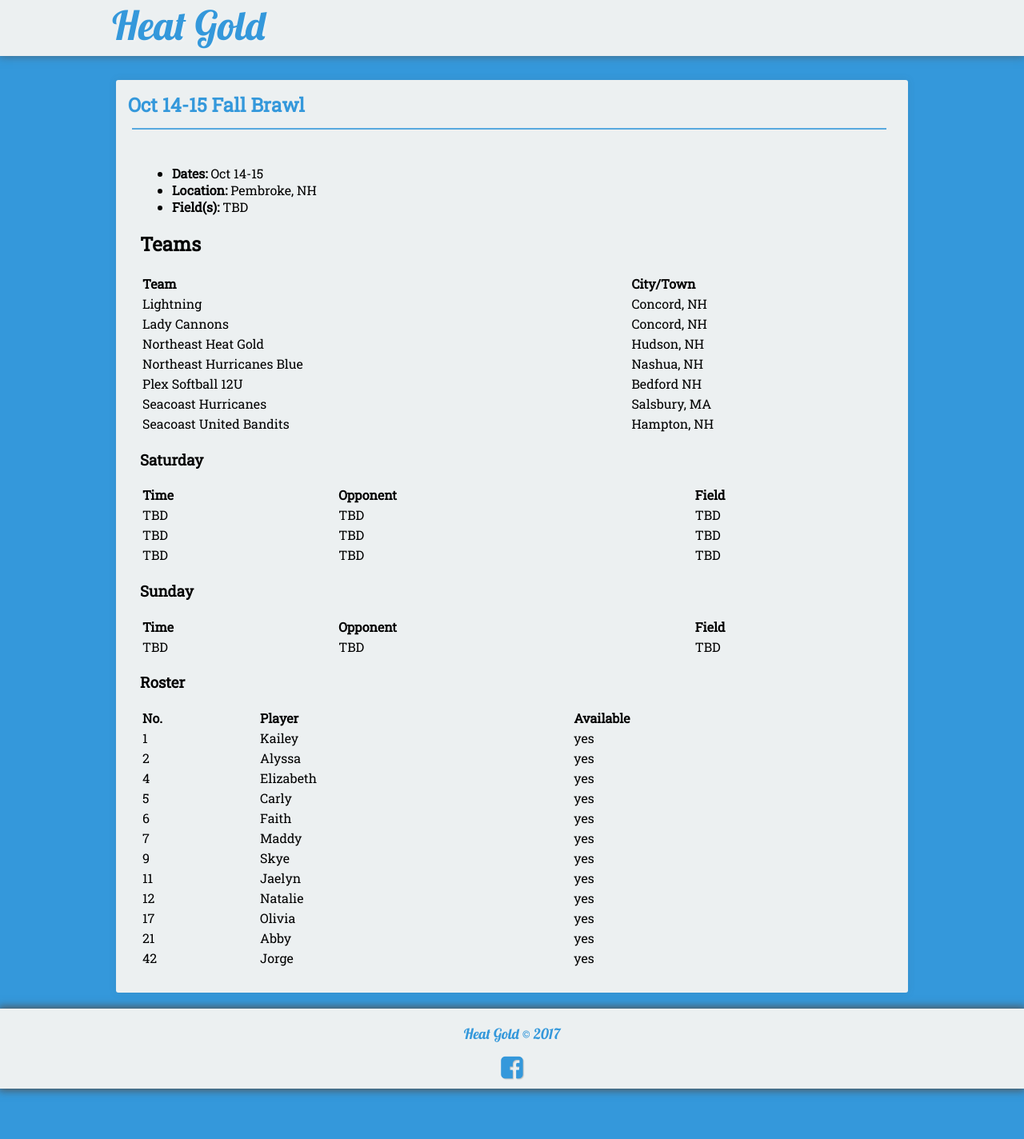
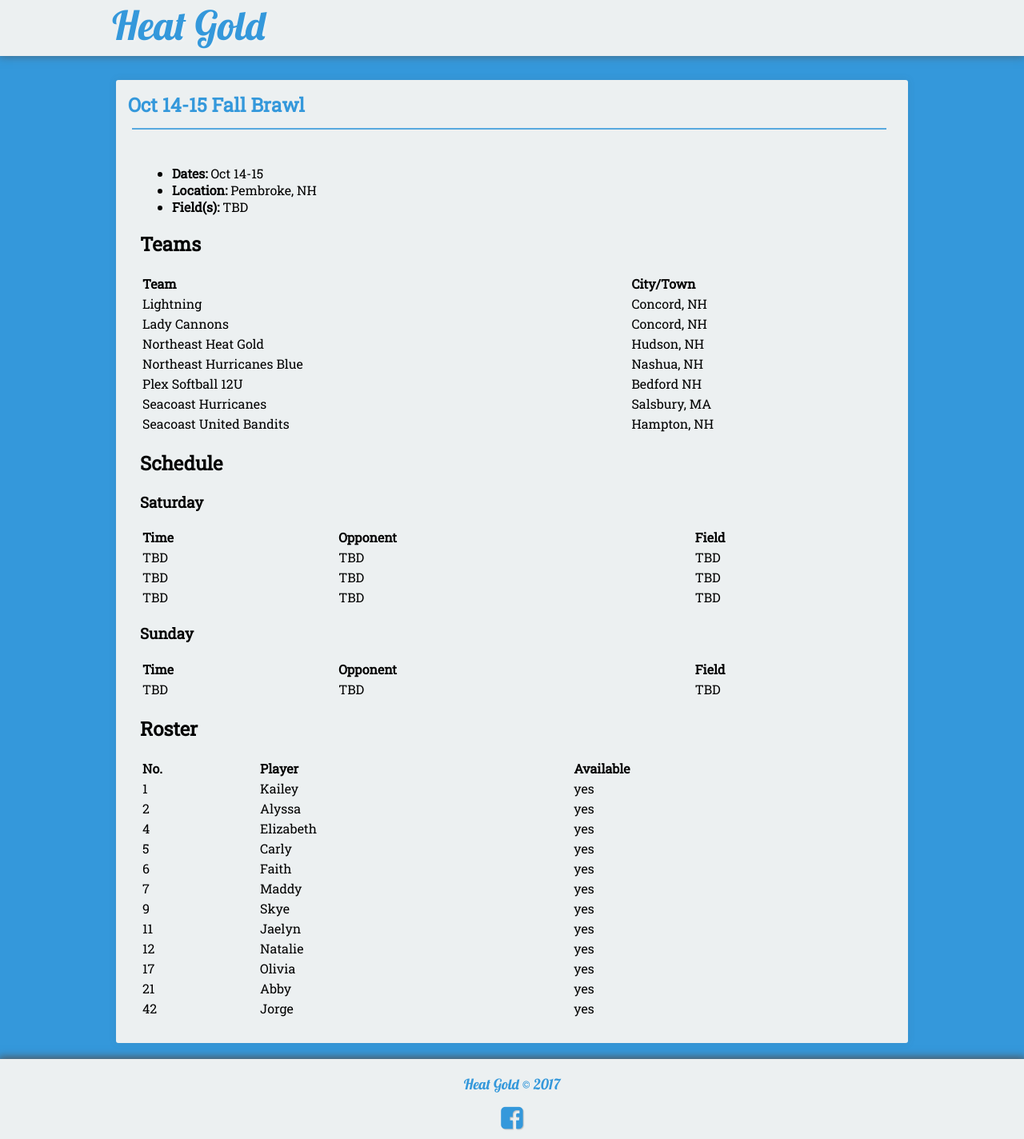
Before and after one commit to seanmerrow/ecf, a Jekyll site: the page built from _posts/2017-10-14-Oct-14-15.md, in a window 1280 px wide. Shown: the whole page at 80% size. Built offline with Jekyll 4.4.1, drawn with Linux system fonts in a browser that asks for light colours; nearby versions of some CDN libraries.

Commit message:
Update 2017-10-14-Oct-14-15.md

```diff
--- a/_posts/2017-10-14-Oct-14-15.md
+++ b/_posts/2017-10-14-Oct-14-15.md
@@ -24,6 +24,8 @@ category:
 |Seacoast Hurricanes	       | Salsbury, MA |
 |Seacoast United Bandits     | Hampton, NH  |
 
+## Schedule
+
 ### Saturday
 
 | Time | Opponent | Field |
@@ -38,7 +40,7 @@ category:
 |:---|:---|:---|
 | TBD | TBD | TBD |
 
-### Roster
+## Roster
 
 |No.|Player|Available|
 |:---|:---------|:---|
```
